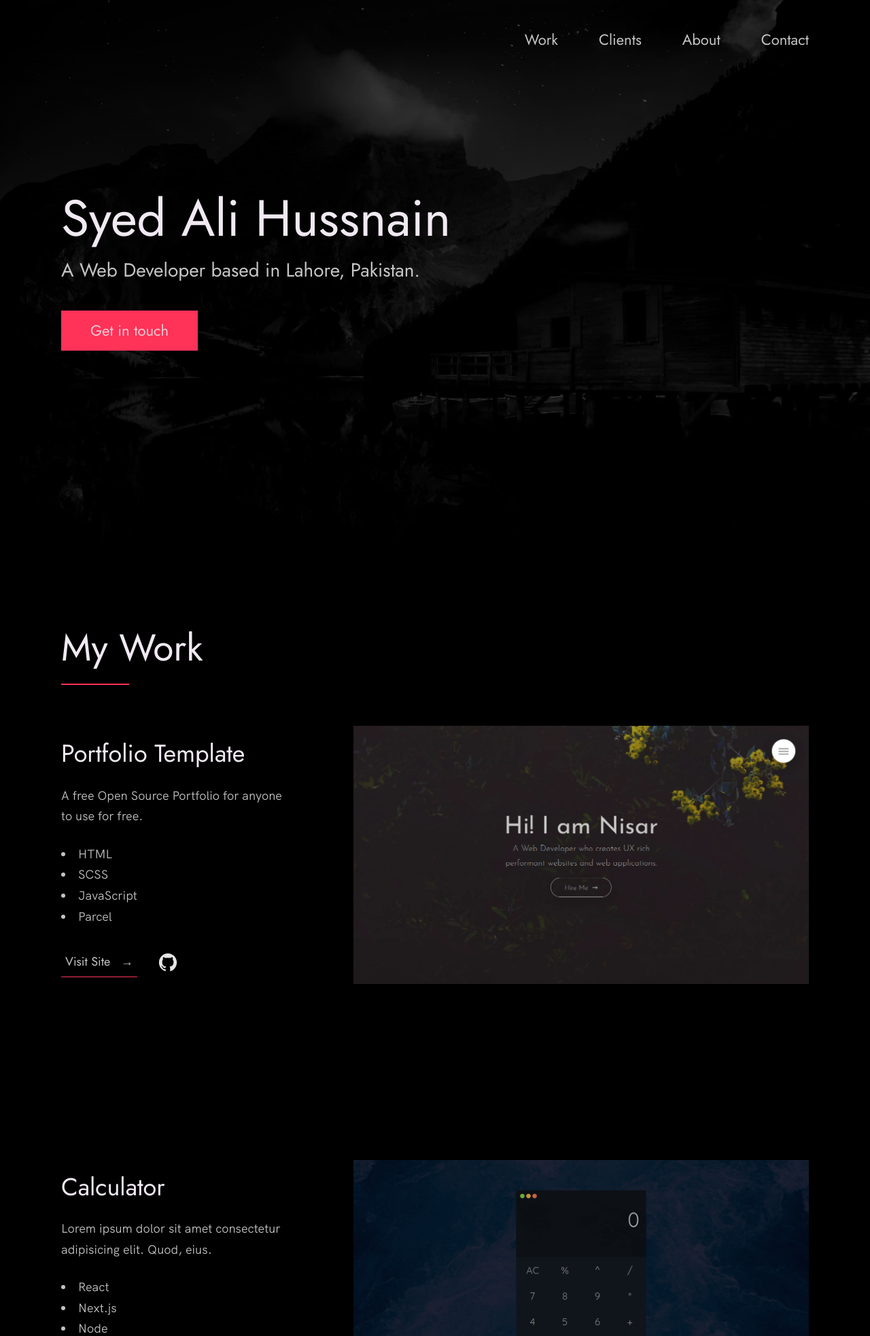
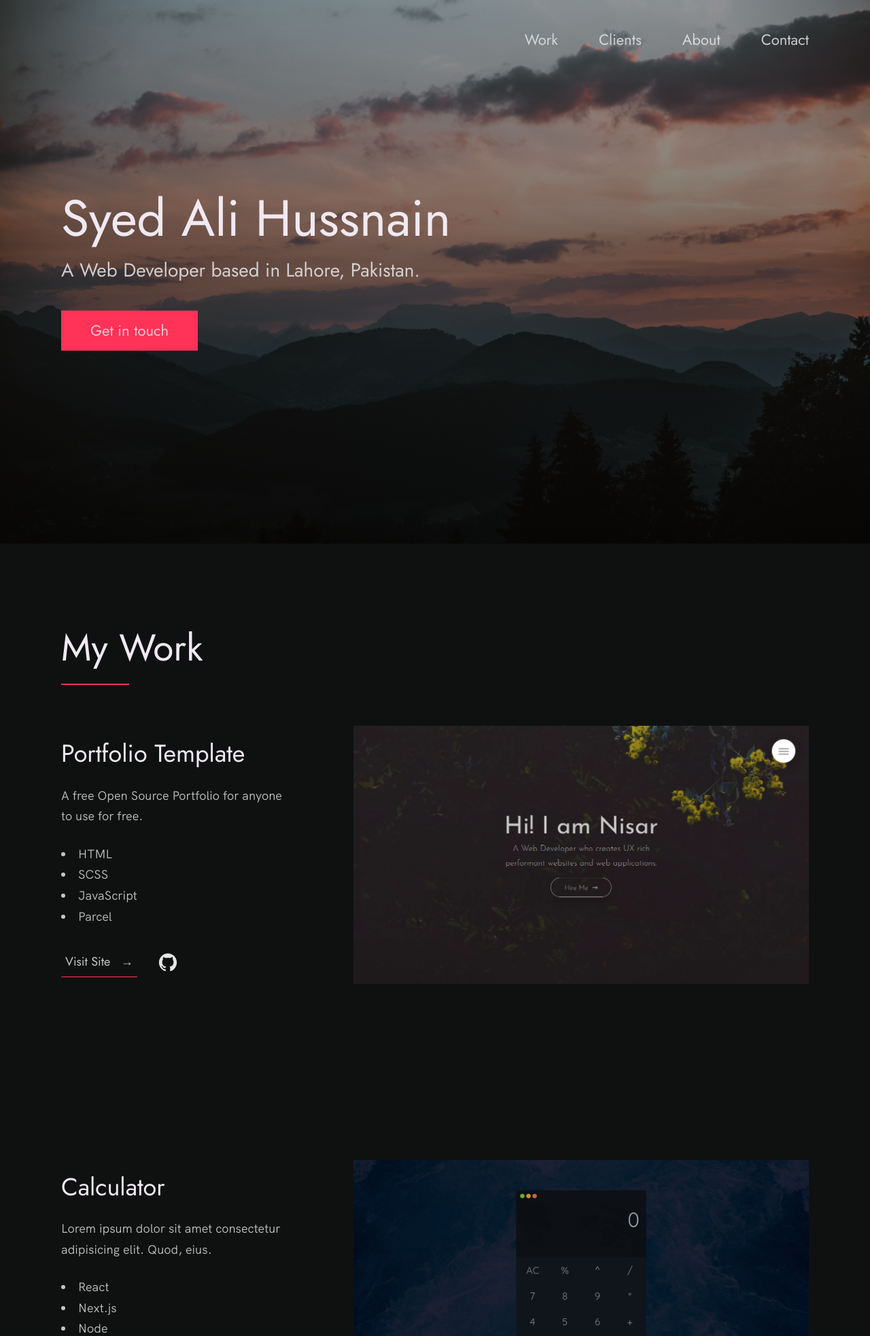
Before and after one commit to rachit3006/Personal-Portfolio-Website, a PHP site: page / in a window 1280 px wide. Shown: the top 1966 px of the page at 68% size. Run offline with PHP 8.4, Linux system fonts and the light colour scheme.

Commit message:
Modified header background image and body background colour

```diff
--- a/index.css
+++ b/index.css
@@ -38,6 +38,7 @@
     --pink: #ff3258;
     --white: #f0e9f2;
     --white-1: #e5e5e6da;
+    --black-2: #0f1111;
 
 
     --container-max-width: 1180px;
@@ -72,7 +73,7 @@ body {
     font-weight: 400;
     color: var(--white-1);
     line-height: var(--line-height-normal);
-    background: var(--black);
+    background: var(--black-2);
     overflow-x: hidden;
 }
 
@@ -404,8 +405,8 @@ body:not(.user-is-tabbing) a:focus {
 /* --------------------------------------- */
 
 .header {
-    background: linear-gradient(rgba(0,0,0, .1), rgba(0,0,0, .4)),
-        url('./images/header.jpg');
+    background: linear-gradient(rgba(0,0,0,0.3), rgba(0,0,0, 0.8)),
+        url('./images/bg_hills.jpg');
     height: 100vh;
     background-size: cover;
     background-position: center;
--- a/index.html
+++ b/index.html
@@ -1,19 +1,3 @@
-<!--
-  Hello 😊.
-
-  This template is designed and developed by Nisar Hassan Naqvi
-  for anyone to use for free or customize the way they like.
-
-  Github Repo: https://github.com/nisarhassan12/portfolio-template/
-  My Website: https://nisar.dev
-
-  For business & inquires, contact me => syednisarhassan12@gmail.com
--->
-
-<!--
-  Follow the instructions written in comments to create your stunning portfolio
--->
-
 <!DOCTYPE html>
 <html lang="en">
 
@@ -24,7 +8,7 @@
 
   <!-- Put your site title here -->
   <title>
-    Syed Ali Hussnain | A Web Developer based in Lahore, Pakistan.
+    Rachit Agrawal | Bangalore, India.
   </title>
 
   <meta name="description" content="Add small description of yourslef.">
```
Also changed, not shown: images/bg_hills.jpg (added).
